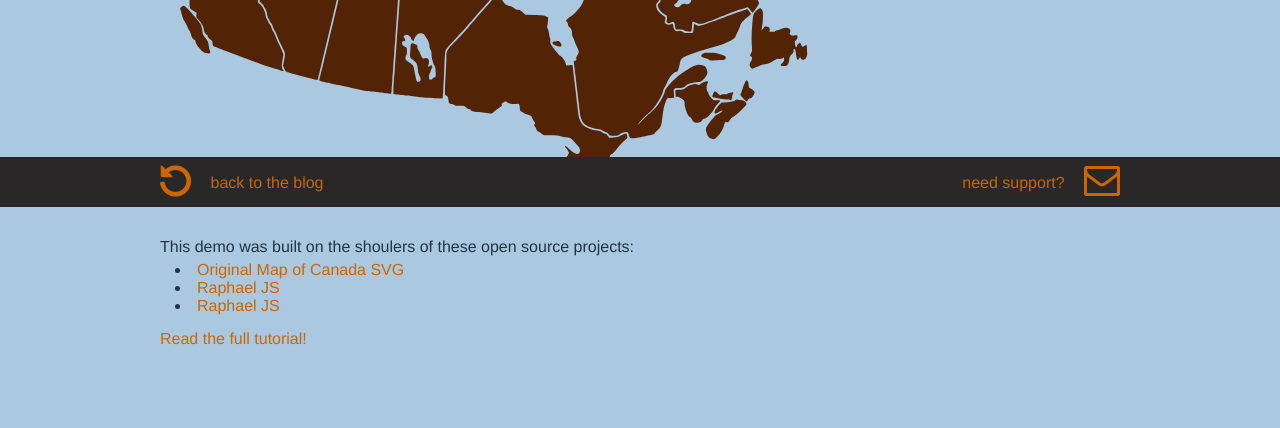
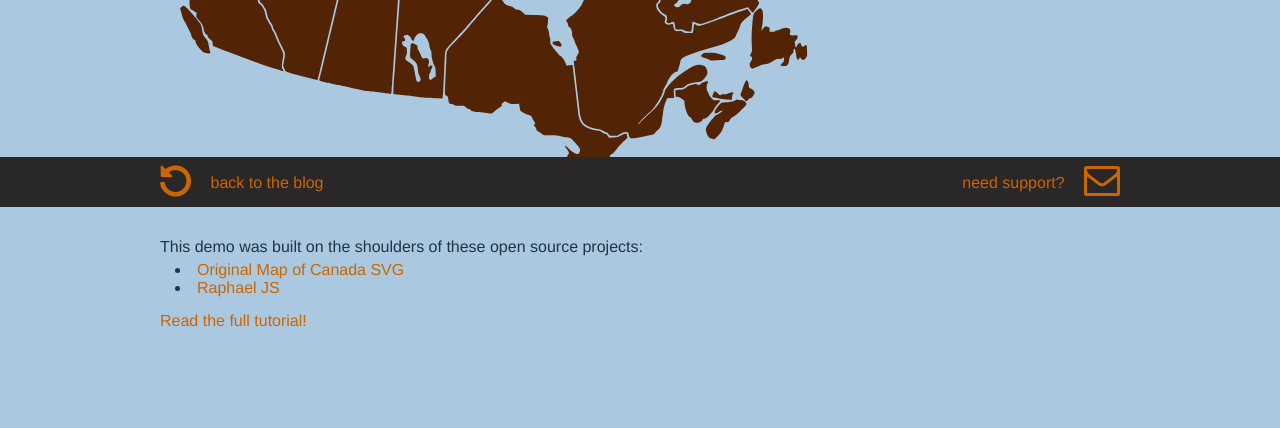
Before and after one commit to klanoma/DemosDotWilliamYoumansDotCom, a PHP site: page /canada-interactive-map.php in a window 1280 px wide. Shown: the part 593-1021 px from the top of the page. After the commit the page ends 920 px from the top, so only its background shows below. Run offline with PHP 8.4, Linux system fonts and the light colour scheme; some libraries are stand-ins or nearby versions; some web fonts are replaced.

Commit message:
fixed typo on canada demo

```diff
--- a/canada-interactive-map.php
+++ b/canada-interactive-map.php
@@ -163,10 +163,9 @@
 
 <div id="paper"></div>
 <div class="footnotes">
-  <p>This demo was built on the shoulers of these open source projects:</p>
+  <p>This demo was built on the shoulders of these open source projects:</p>
   <ul>
     <li><a href="http://en.wikipedia.org/wiki/File:Canada_blank_map.svg" target="_blank">Original Map of Canada SVG</a></li>
-    <li><a href="http://raphaeljs.com/" target="_blank">Raphael JS</a></li>
     <li><a href="http://raphaeljs.com/" target="_blank">Raphael JS</a></li>
   </ul>
   <p><a href="http://www.williamyoumans.com/blog">Read the full tutorial!</a></p>
```
